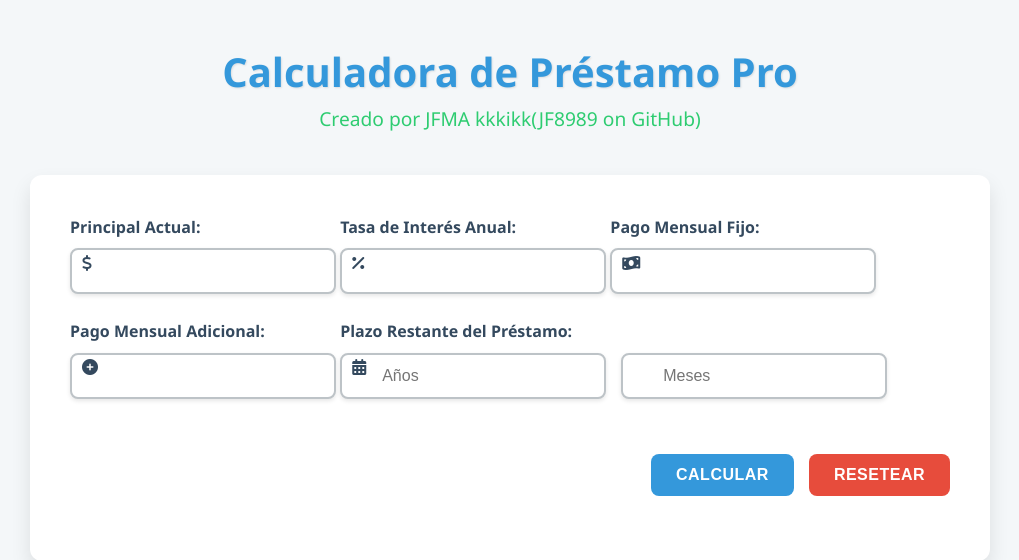
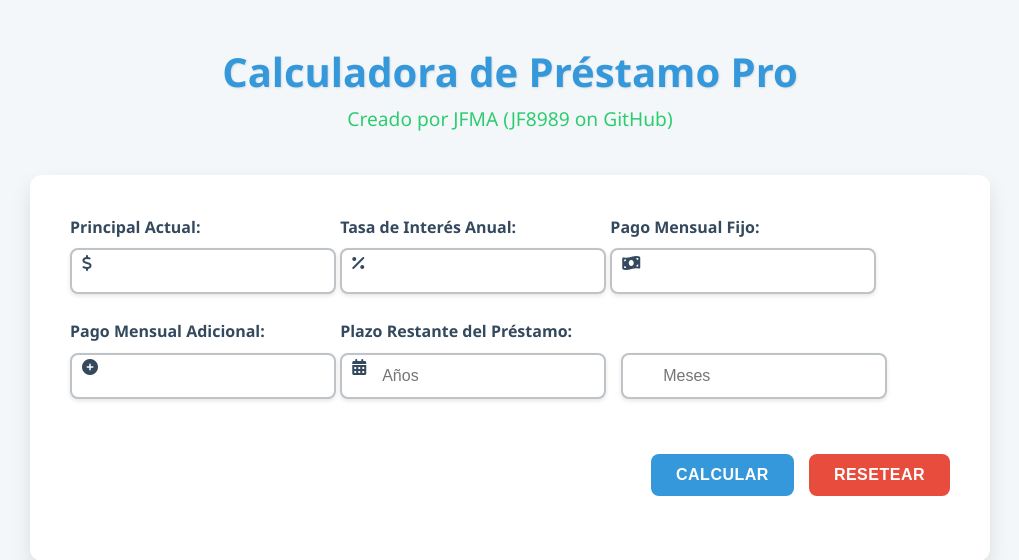
Before and after one commit to jf8989/loan-calculator, a Flask app: page / in a window 1280 px wide. Shown: the top 560 px of the page, without its empty margins (130-1149 px from the left). Run offline with Flask 3, Linux system fonts and the light colour scheme.

Commit message:
back to normal

```diff
--- a/templates/index.html
+++ b/templates/index.html
@@ -18,7 +18,7 @@
     <div class="container">
       <header>
         <h1>Calculadora de Préstamo Pro</h1>
-        <p class="author">Creado por JFMA kkkikk(JF8989 on GitHub)</p>
+        <p class="author">Creado por JFMA (JF8989 on GitHub)</p>
       </header>
 
       <main>
```
